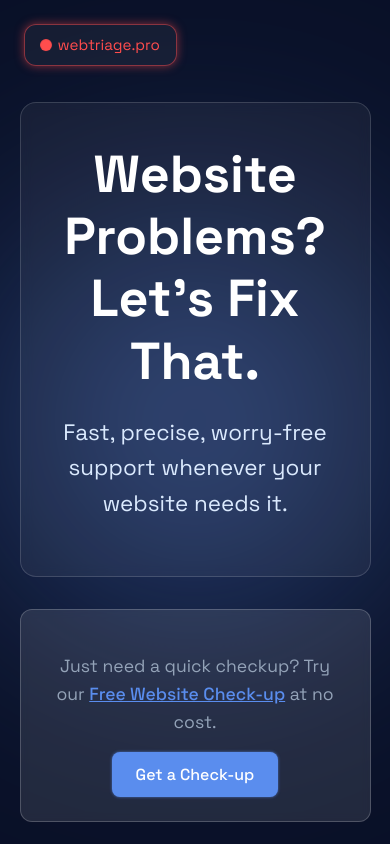
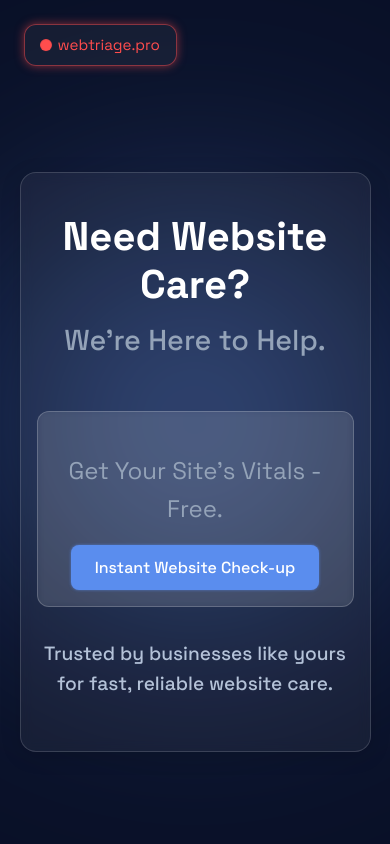
Before and after one commit to KatrinaFinney/webtriage, a Next.js app: page / in a window 390 px wide. Built offline with nearby package versions, Linux system fonts and the light colour scheme.

Commit message:
homepage polish

```diff
--- a/src/app/components/HeroSection.tsx
+++ b/src/app/components/HeroSection.tsx
@@ -10,14 +10,12 @@ export default function HeroSection() {
   const [domain, setDomain] = useState('');
   const [isMobile, setIsMobile] = useState(false);
 
-  // Determine current domain on the client side
   useEffect(() => {
     if (typeof window !== 'undefined') {
       setDomain(window.location.hostname);
     }
   }, []);
 
-  // Watch for mobile breakpoint
   useEffect(() => {
     const checkMobile = () => setIsMobile(window.innerWidth <= 768);
     checkMobile();
@@ -46,41 +44,38 @@ export default function HeroSection() {
           webtriage.pro
         </div>
 
+        {/* Combined hero section */}
         <div
           className={`${styles.heroContent} ${
             isMobile ? styles.heroContentMobile : ''
           }`}
         >
           <h1 className={styles.title}>
-            Website Problems?
-            <br />
-            Let’s Fix That.
+            Need Website Care?
           </h1>
           <p className={styles.subtitle}>
-            Fast, precise, worry-free support whenever your website needs it.
+            We&apos;re Here to Help.
           </p>
-        </div>
 
+          {/* Free Aid Card inside the same card */}
           <div className={styles.freeAidCard}>
             <p className={styles.cardText}>
-            Just need a quick checkup? Try our{' '}
-            <span
-              className={styles.freeAidLink}
-              onClick={startFreeScan}
-            >
-              Free Website Check-up
-            </span>{' '}
-            at no cost.
+            Get Your Site&apos;s Vitals - Free.
             </p>
             <Button
               className={styles.freeAidButton}
               onClick={startFreeScan}
             >
-            Get a Check-up
+              Instant Website Check-up
             </Button>
           </div>
+
+          {/* Trust Message */}
+          <p className={styles.trustMessage}>
+            Trusted by businesses like yours for fast, reliable website care.
+          </p>
         </div>
-
+      </div>
     </>
   );
 }
--- a/src/app/styles/HeroSection.module.css
+++ b/src/app/styles/HeroSection.module.css
@@ -28,7 +28,7 @@
   z-index: 0;
 }
 
-  /* Pulse badge top‐left */
+/* Pulse badge top-left */
 .badge {
   position: absolute;
   top: 1.5rem;
@@ -44,8 +44,7 @@
   font-family: Space Grotesk, sans-serif;
   font-size: 0.95rem;
   color: #ff4d4d;
-    animation: pulseBadge 2.5s ease-in-out infinite,
-               fadeIn 1s ease-out forwards;
+  animation: pulseBadge 2.5s ease-in-out infinite, fadeIn 1s ease-out forwards;
   opacity: 0;
   z-index: 2;
 }
@@ -58,7 +57,7 @@
   animation: heartbeat 1.3s infinite ease-in-out;
 }
 
-  /* Hero content wrapper */
+/* Hero content wrapper with glassmorphism */
 .heroContent {
   position: relative;
   z-index: 1;
@@ -68,45 +67,68 @@
   -webkit-backdrop-filter: blur(6px);
   border: 1px solid rgba(255, 255, 255, 0.15);
   border-radius: 1rem;
-    padding: 2rem;
+  padding: 2.5rem 2rem;
+  display: flex;
+  flex-direction: column;
+  align-items: center;
+  justify-content: center;
+  box-shadow: 0 4px 20px rgba(0, 0, 0, 0.15);
+  transition: box-shadow 0.3s ease-in-out;
+}
+
+.heroContent:hover {
+  box-shadow: 0 6px 30px rgba(0, 0, 0, 0.2);
 }
 
 .heroContentMobile {
   margin-top: 4rem;
+  padding: 2rem 1rem;
 }
 
+/* Title */
 .title {
   font-family: Space Grotesk, sans-serif;
-    font-size: 3.25rem;
+  font-size: 3.75rem; /* Slightly larger for prominence */
+  font-weight: bold;
   line-height: 1.2;
   color: #ffffff;
-    margin-bottom: 1rem;
-    margin-top: .5rem;
+  margin-bottom: 0.5rem; /* Reduced margin to bring subtitle closer */
+  margin-top: 0.5rem;
 }
 
+/* Subtitle: Slightly smaller and a different color to make it complementary */
 .subtitle {
   font-family: Space Grotesk, sans-serif;
-    font-size: 1.4rem;
-    color: #dbeafe;
+  font-size: 2.60rem; /* Slightly smaller but still noticeable */
+  color: #94a3b8; /* Lighter color to create contrast */
+  line-height: 1.6;
+  margin-bottom: 2rem;
+  font-weight: 500;
+  margin-top: 0; /* Removed to bring it even closer to title */
 }
 
-  /* Free First Aid card */
+/* Free First Aid card inside Hero */
 .freeAidCard {
   position: relative;
   z-index: 1;
   max-width: 90vw;
-    margin-top: 2rem;
   background: rgba(255, 255, 255, 0.1);
   backdrop-filter: blur(4px);
   -webkit-backdrop-filter: blur(4px);
   border: 1px solid rgba(255, 255, 255, 0.2);
   border-radius: 0.75rem;
   padding: 1.5rem;
+  transition: transform 0.3s ease-in-out;
+  padding-top: 0;
+}
+
+.freeAidCard:hover {
+  transform: scale(1.05);
 }
 
 .cardText {
   font-family: Space Grotesk, sans-serif;
-    font-size: 1.1rem;
+  font-size: 1.5rem;
   color: #94a3b8;
   margin-bottom: 1rem;
 }
@@ -127,8 +149,23 @@
   border: none;
   border-radius: 0.5rem;
   cursor: pointer;
-    transition: all 0.3s ease;
+  transition: background-color 0.3s ease, transform 0.3s ease;
   animation: pulseButton 2.5s ease-in-out infinite;
+}
+
+.freeAidButton:hover {
+  background-color: #ff4d4d;
+  transform: scale(1.05);
+}
+
+/* Trust message */
+.trustMessage {
+  font-family: Space Grotesk, sans-serif;
+  font-size: 1.2rem;
+  color: #dbeafe;
+  font-weight: 500;
+  margin-top: 2rem;
+  opacity: 0.8;
 }
 
 /* Animations */
@@ -138,20 +175,51 @@
 }
 
 @keyframes pulseBadge {
-    0%,100% { opacity: 1; }
+  0%, 100% { opacity: 1; }
   50% { opacity: 0.6; }
 }
 
 @keyframes heartbeat {
-    0%,100% { transform: scale(1); }
-    25%,75% { transform: scale(1.2); }
+  0%, 100% { transform: scale(1); }
+  25%, 75% { transform: scale(1.2); }
 }
 
 @keyframes pulseButton {
-    0%,100% { box-shadow: 0 0 0 rgba(90,140,238,0.7); }
+  0%, 100% { box-shadow: 0 0 0 rgba(90,140,238,0.7); }
   50% { box-shadow: 0 0 10px rgba(90,140,238,0.7); }
 }
 
 @keyframes fadeIn {
   to { opacity: 1; }
 }
+
+/* Mobile Adjustment */
+@media (max-width: 768px) {
+  .heroContent {
+    padding: 2rem 1rem;
+  }
+
+  .freeAidCard {
+    padding: 1rem;
+    margin-top: 1rem;
+  }
+
+  .title {
+    font-size: 2.5rem; /* Reduced for mobile */
+  }
+
+  .subtitle {
+    font-size: 1.8rem;
+    /* Adjusted for mobile */
+  }
+
+  .cardText {
+    font-size: 1.5rem;
+    padding-top: 0;
+  }
+
+  .freeAidButton {
+    font-size: 1rem;
+    padding: 0.75rem 1.5rem;
+  }
+}
```
Lines whose indentation alone changed are shown as unchanged.
